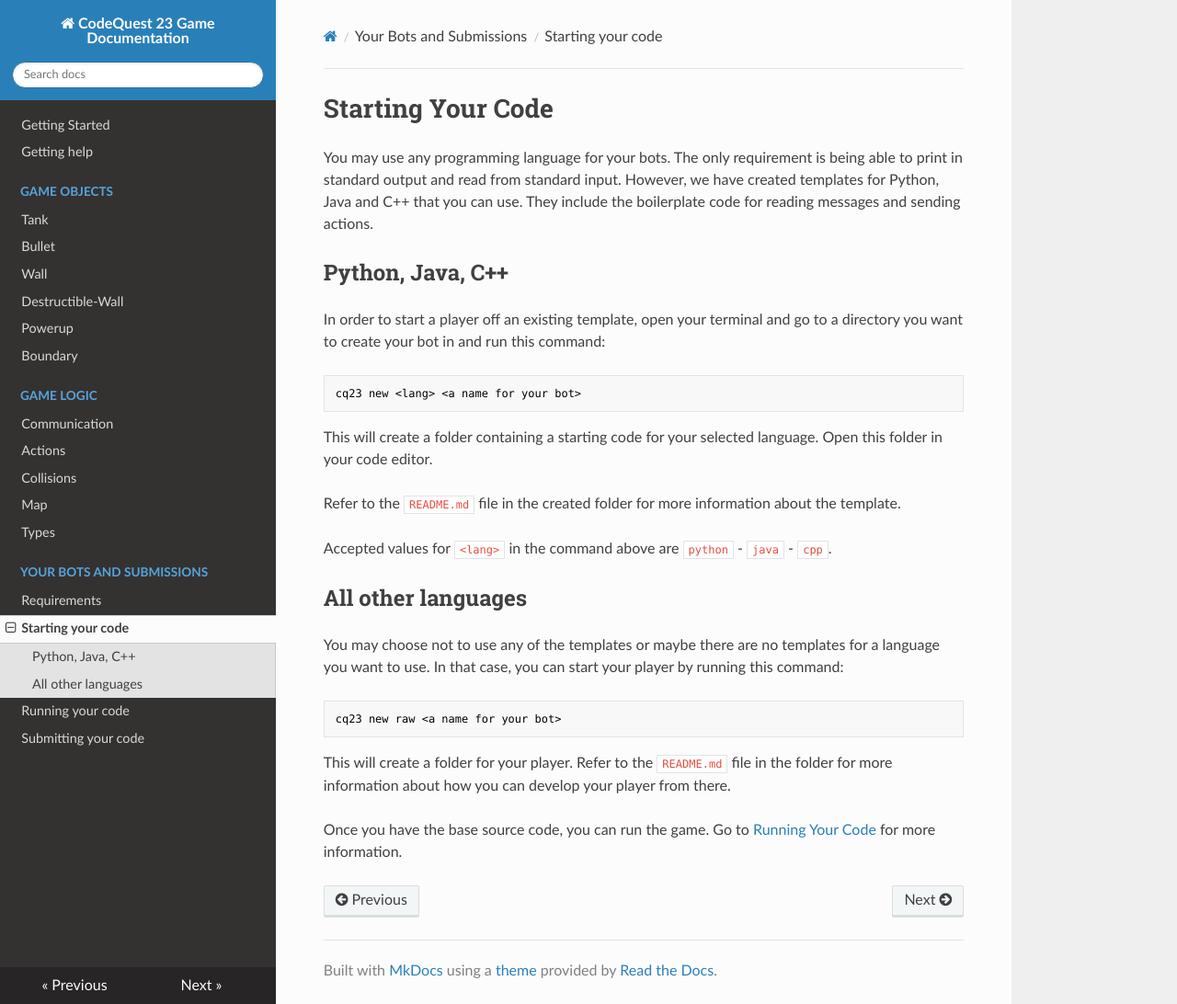
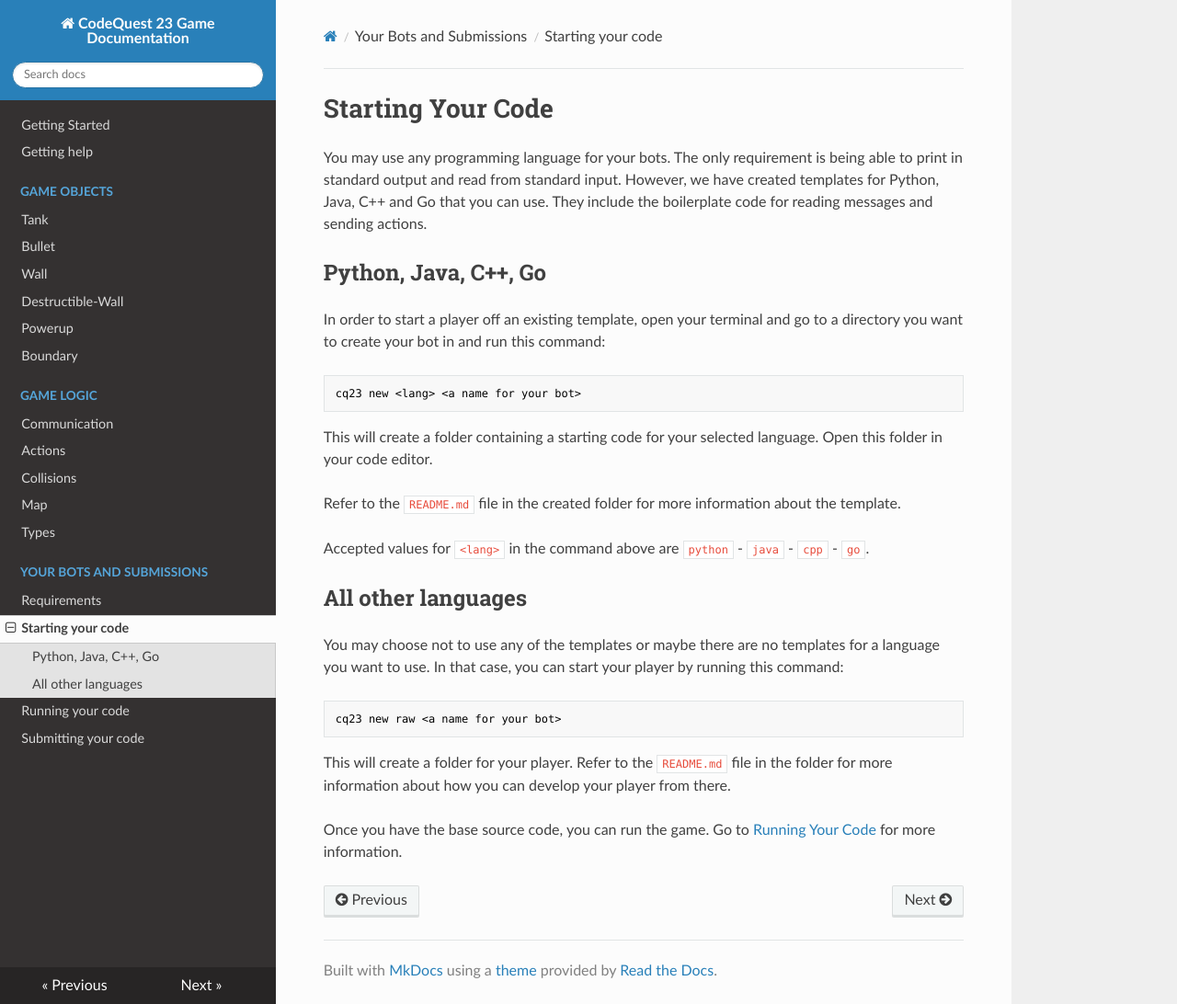
Before and after one commit to MonashAPS/cq23-game-server, an MkDocs documentation site: the page built from docs/bots_and_submissions/starting_your_code.md, in a window 1280 px wide and 1092 px high. Shown: the whole window at 92% size. Built offline with MkDocs 1.6.1, drawn with Linux system fonts in a browser that asks for light colours; nearby versions of some CDN libraries.

```diff
--- a/docs/bots_and_submissions/starting_your_code.md
+++ b/docs/bots_and_submissions/starting_your_code.md
@@ -1,10 +1,10 @@
 # Starting Your Code
 
 You may use any programming language for your bots. The only requirement is being able to print in standard output and
-read from standard input. However, we have created templates for Python, Java and C++ that you can use. They include the
+read from standard input. However, we have created templates for Python, Java, C++ and Go that you can use. They include the
 boilerplate code for reading messages and sending actions.
 
-## Python, Java, C++
+## Python, Java, C++, Go
 
 In order to start a player off an existing template, open your terminal and go to a directory you want to create your bot
 in and run this command:
@@ -17,7 +17,7 @@ This will create a folder containing a starting code for your selected language.
 
 Refer to the `README.md` file in the created folder for more information about the template.
 
-Accepted values for `<lang>` in the command above are `python` - `java` - `cpp`.
+Accepted values for `<lang>` in the command above are `python` - `java` - `cpp` - `go`.
 
 ## All other languages
 
```
